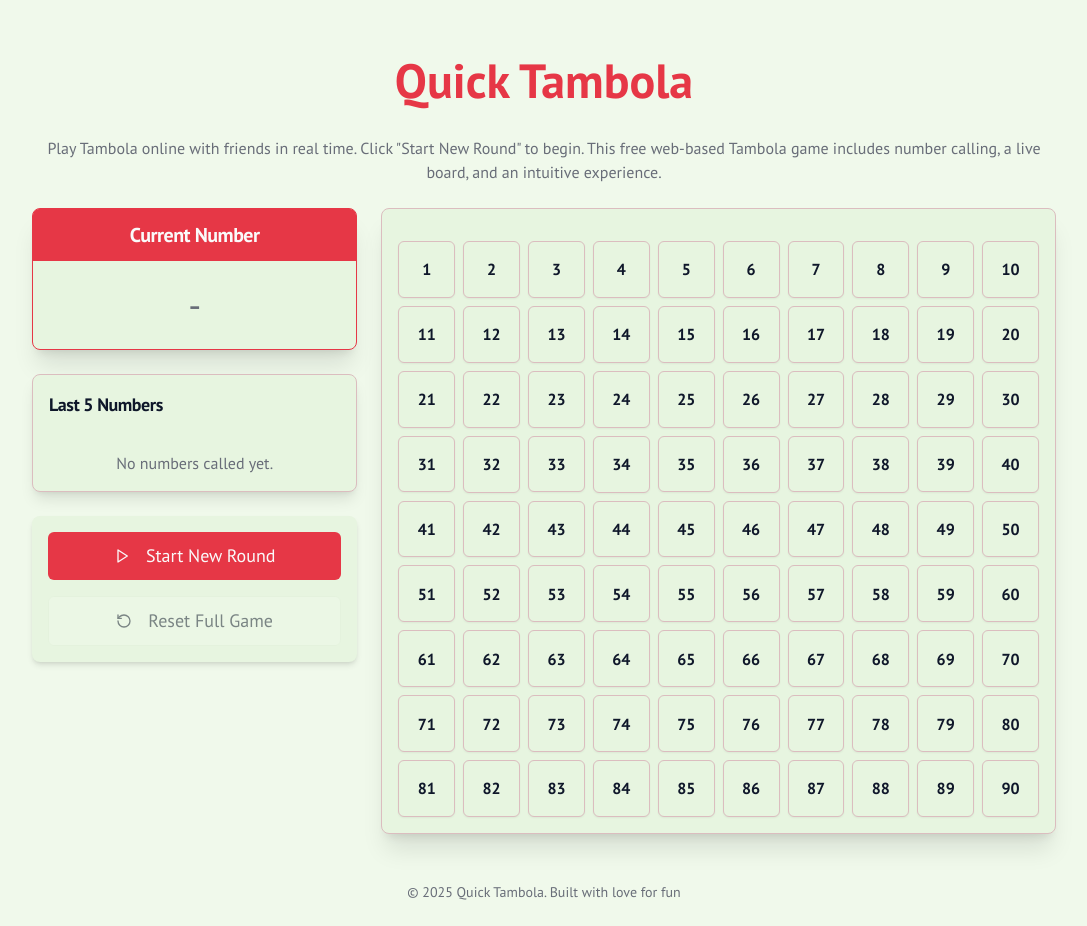
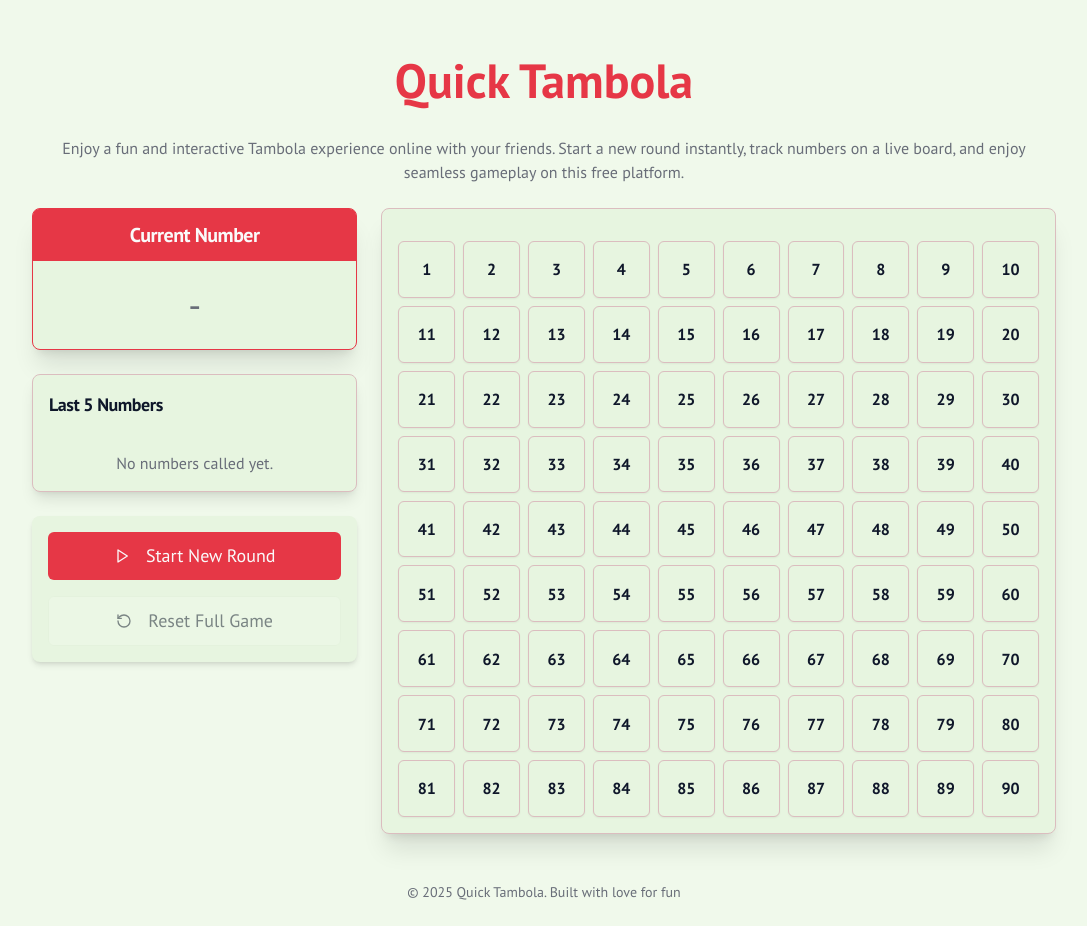
Before and after one commit to nik612/tambola-poc, a Next.js app: page /play in a window 1280 px wide. Shown: the whole page, without its empty margins (96-1183 px from the left). Built offline with nearby package versions, Linux system fonts and the light colour scheme.

Commit message:
add more page content

```diff
--- a/src/app/play/page.tsx
+++ b/src/app/play/page.tsx
@@ -36,9 +36,9 @@ export default function PlayPage() {
         </div>
       </header>
       <p className="text-muted-foreground mb-3 xs:mb-4 sm:mb-6 text-xs sm:text-sm md:text-base text-center max-w-5xl">
-        Play Tambola online with friends in real time. Click "Start New Round"
-        to begin. This free web-based Tambola game includes number calling, a
-        live board, and an intuitive experience.
+        Enjoy a fun and interactive Tambola experience online with your friends.
+        Start a new round instantly, track numbers on a live board, and enjoy
+        seamless gameplay on this free platform.
       </p>
 
       <main className="w-full max-w-5xl grid grid-cols-1 md:grid-cols-3 gap-3 sm:gap-4 md:gap-6">
```
